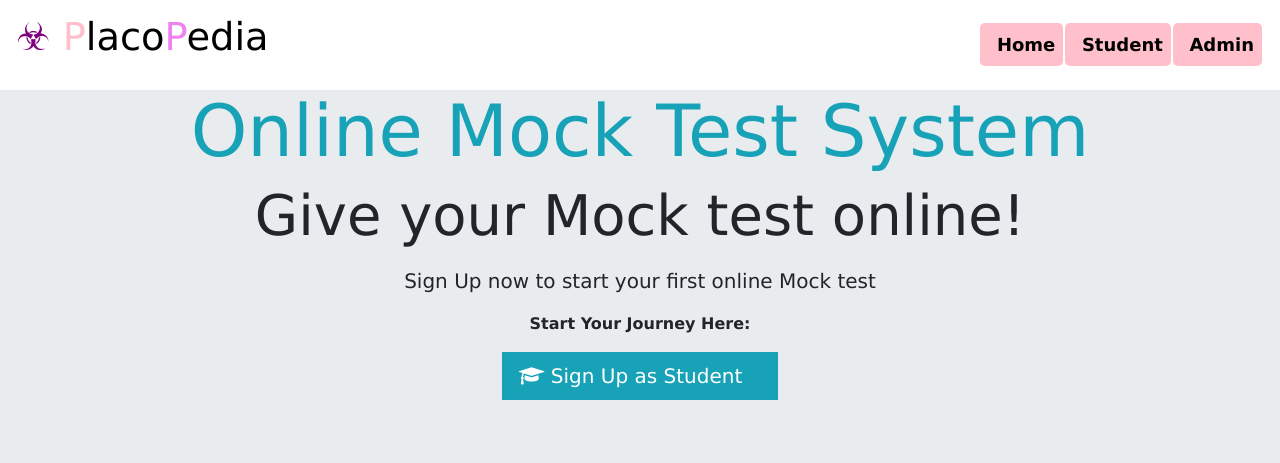
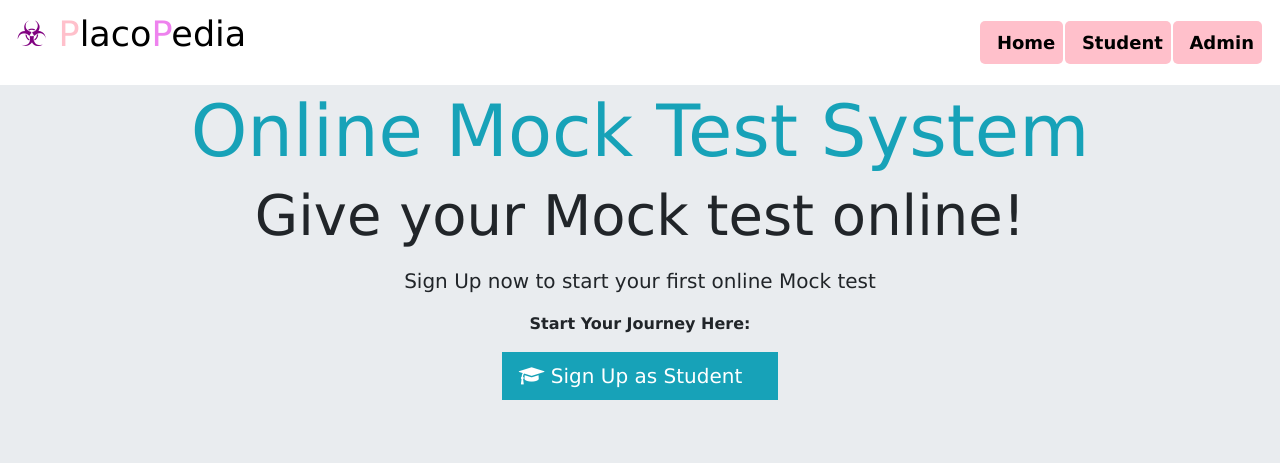
Before and after one commit to itsmemt/Training, a Django app: page / in a window 1280 px wide. Shown: the top 463 px of the page. Run offline with Django 3.2, Linux system fonts and the light colour scheme; some libraries are stand-ins or nearby versions.

Commit message:
final c1

```diff
--- a/templates/exam/navbar.html
+++ b/templates/exam/navbar.html
@@ -34,13 +34,17 @@
 
 
 
-    <nav class="navbar navbar-expand-sm  navbar-dark fixed-top" style="background-color: white;">
-      <a style="color:black; font-size: 3vw; text-decoration: none;" href="https://placeopedia.herokuapp.com/">
+    <nav class="navbar navbar-expand-md  navbar-light fixed-top" style="background-color: white;">
+      <a style="color:black; font-size: 35px; text-decoration: none;" href="https://placeopedia.herokuapp.com/">
         <p class="para" id="title"><span style="color: purple;">&#9763;</span> <span style="color:pink"
             class="para">P</span>laco<span style="color:violet" class="para">P</span>edia</p>
       </a>
-      <button type="button" class="navbar-toggler" data-toggle="collapse" data-target="#navbarCollapse">
+      <!-- <button type="button" class="navbar-toggler" data-toggle="collapse" data-target="#navbarCollapse">
         <span class="navbar-toggler-icon"></span>
+      </button> -->
+
+      <button type="button" class="navbar-toggler btn btn-primary" style="background-color: pink;" data-toggle="collapse" data-target="#navbarCollapse">
+        <span class="navbar-toggler-icon" style="color: pink;"></span>
       </button>
 
       <div class="collapse navbar-collapse justify-content-between" id="navbarCollapse">
```
